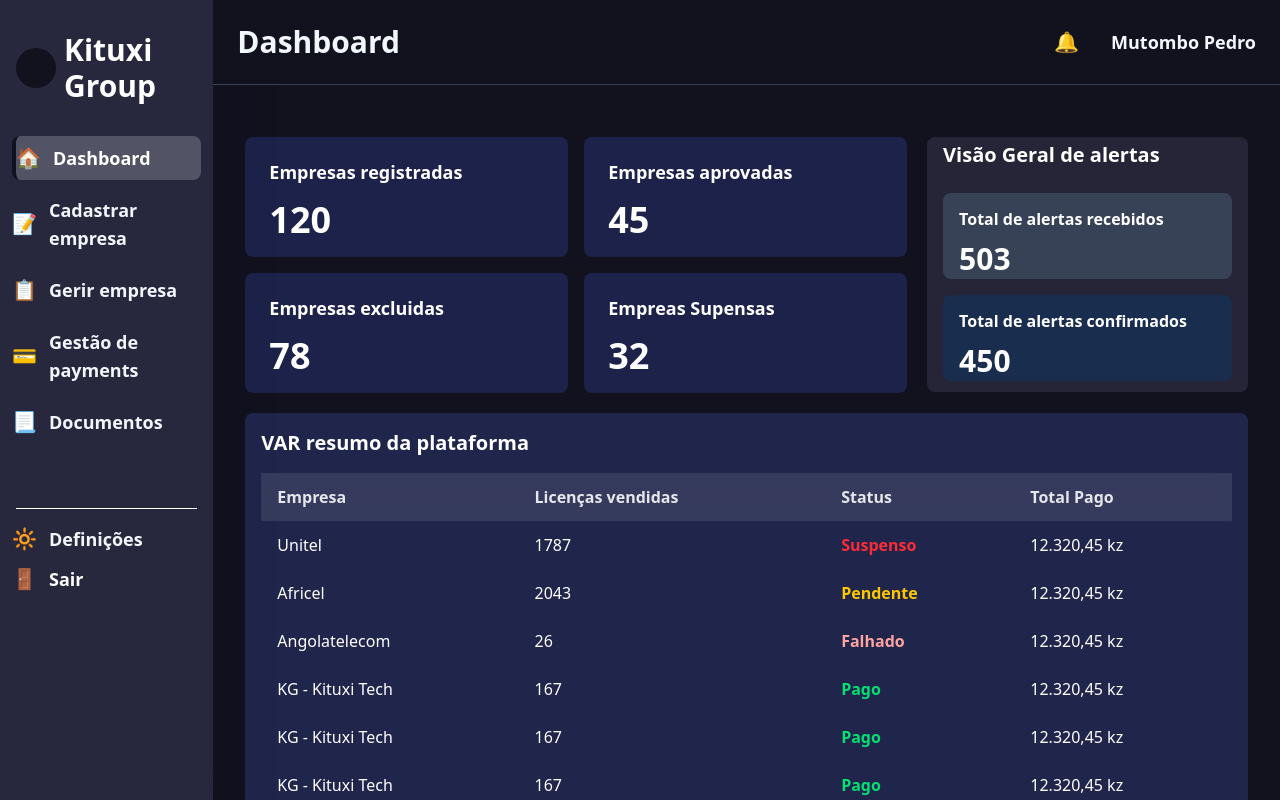
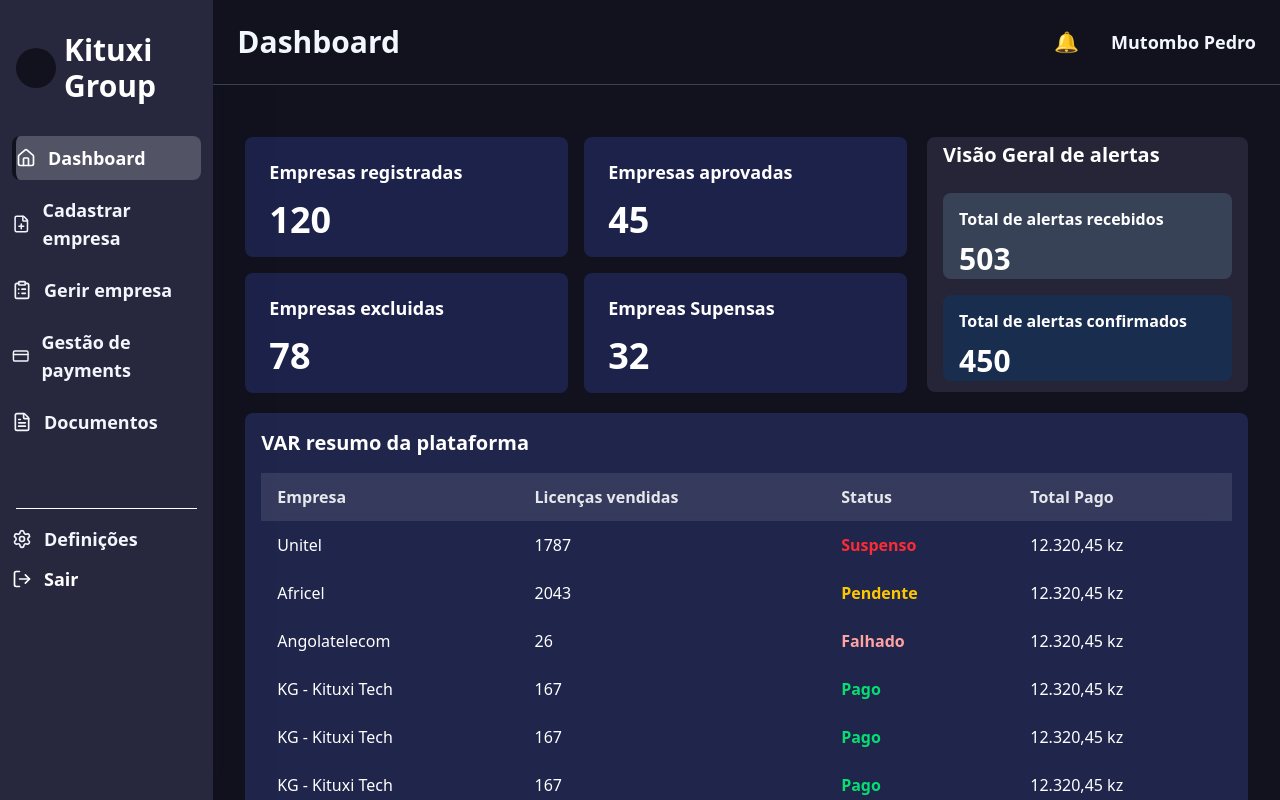
Before and after one commit to mtbpedro17/var, a Next.js app: page /adm/dashboard in a window 1280 px wide. Built offline with nearby package versions, Linux system fonts and the light colour scheme.

Commit message:
Atualizei sidebar e substituí emojis por ícones do Lucide

```diff
--- a/components/sidebar.tsx
+++ b/components/sidebar.tsx
@@ -3,6 +3,18 @@
 import Link from "next/link"
 import { usePathname } from "next/navigation"
 import { useState } from "react"
+
+import {
+    Home,
+    FilePlus,
+    ClipboardList,
+    CreditCard,
+    FileText,
+    Settings,
+    LogOut,
+    Menu,
+    X
+} from "lucide-react"
 
 export default function Sidebar({ children }: { children: React.ReactNode }) {
     const pathname = usePathname()
@@ -11,7 +23,7 @@ export default function Sidebar({ children }: { children: React.ReactNode }) {
     const isActive = (path: string) =>
         pathname === path
             ? "bg-white/20 border-l-4 border-[#12111e] text-white"
-            : "text-[#f1f7fc] tran hover:bg-white/5"
+            : "text-[#f1f7fc] hover:bg-white/5"
 
     const toggleSidebar = () => {
         setIsSidebarOpen(!isSidebarOpen)
@@ -20,6 +32,7 @@ export default function Sidebar({ children }: { children: React.ReactNode }) {
     return (
         <div className="flex flex-col lg:grid lg:grid-cols-12 h-screen w-screen bg-[#12111e]">
 
+            {/* Top bar mobile */}
             <div className="lg:hidden bg-[#27283d] p-4 flex items-center justify-between fixed top-0 left-0 right-0 z-50">
                 <div className="flex items-center gap-2">
                     <div className="py-3 px-3 rounded-full bg-[#12111e]"></div>
@@ -29,11 +42,11 @@ export default function Sidebar({ children }: { children: React.ReactNode }) {
                     onClick={toggleSidebar}
                     className="text-white p-2 rounded-lg hover:bg-white/10 transition-all"
                 >
-                    {isSidebarOpen ? "✕" : "☰"}
+                    {isSidebarOpen ? <X /> : <Menu />}
                 </button>
             </div>
 
-
+            {/* Sidebar */}
             <div className={`
                 ${isSidebarOpen ? 'translate-x-0' : '-translate-x-full'}
                 lg:translate-x-0
@@ -49,29 +62,31 @@ export default function Sidebar({ children }: { children: React.ReactNode }) {
                 z-40 lg:z-auto
             `}>
 
+                {/* Close button mobile */}
                 <div className="lg:hidden flex justify-end p-4 pt-20">
                     <button
                         onClick={toggleSidebar}
                         className="text-white p-2 rounded-lg hover:bg-white/10 transition-all"
                     >
-                        ✕
+                        <X />
                     </button>
                 </div>
 
-
+                {/* Logo desktop */}
                 <div className="hidden lg:flex items-center my-8 mx-4 gap-2">
                     <div className="py-5 px-5 rounded-full bg-[#12111e]"></div>
                     <p className="font-bold text-2xl xl:text-3xl">Kituxi Group</p>
                 </div>
 
+                {/* Links */}
+                <div className="flex-1 px-4 lg:px-0 mt-4 lg:mt-0">
 
-                <div className="flex-1 px-4 lg:px-0 mt-4 lg:mt-0">
                     <Link
                         href="/adm/dashboard"
                         onClick={() => setIsSidebarOpen(false)}
                         className={`flex items-center gap-3 py-4 lg:py-3 xl:py-2 lg:mx-3 rounded-lg text-lg font-semibold mb-2 cursor-pointer transition-all duration-300 ease-in-out ${isActive("/adm/dashboard")}`}
                     >
-                        <span className="text-xl">🏠</span>
+                        <Home className="w-5 h-5" />
                         <p className="text-base lg:text-lg xl:text-lg">Dashboard</p>
                     </Link>
 
@@ -80,7 +95,7 @@ export default function Sidebar({ children }: { children: React.ReactNode }) {
                         onClick={() => setIsSidebarOpen(false)}
                         className={`flex items-center gap-3 py-4 lg:py-3 xl:py-2 lg:mx-3 rounded-lg text-lg font-semibold mb-2 cursor-pointer transition-all duration-300 ease-in-out ${isActive("/adm/cadastrar_empresa")}`}
                     >
-                        <span className="text-xl">📝</span>
+                        <FilePlus className="w-5 h-5" />
                         <p className="text-base lg:text-lg xl:text-lg">Cadastrar empresa</p>
                     </Link>
 
@@ -89,7 +104,7 @@ export default function Sidebar({ children }: { children: React.ReactNode }) {
                         onClick={() => setIsSidebarOpen(false)}
                         className={`flex items-center gap-3 py-4 lg:py-3 xl:py-2 lg:mx-3 rounded-lg text-lg font-semibold mb-2 cursor-pointer transition-all duration-300 ease-in-out ${isActive("/adm/gerir_empresa")}`}
                     >
-                        <span className="text-xl">📋</span>
+                        <ClipboardList className="w-5 h-5" />
                         <p className="text-base lg:text-lg xl:text-lg">Gerir empresa</p>
                     </Link>
 
@@ -98,7 +113,7 @@ export default function Sidebar({ children }: { children: React.ReactNode }) {
                         onClick={() => setIsSidebarOpen(false)}
                         className={`flex items-center gap-3 py-4 lg:py-3 xl:py-2 lg:mx-3 rounded-lg text-lg font-semibold mb-2 cursor-pointer transition-all duration-300 ease-in-out ${isActive("/adm/gerir_payment")}`}
                     >
-                        <span className="text-xl">💳</span>
+                        <CreditCard className="w-5 h-5" />
                         <p className="text-base lg:text-lg xl:text-lg">Gestão de payments</p>
                     </Link>
 
@@ -107,11 +122,11 @@ export default function Sidebar({ children }: { children: React.ReactNode }) {
                         onClick={() => setIsSidebarOpen(false)}
                         className={`flex items-center gap-3 py-4 lg:py-3 xl:py-2 lg:mx-3 rounded-lg text-lg font-semibold mb-2 cursor-pointer transition-all duration-300 ease-in-out ${isActive("/adm/documento")}`}
                     >
-                        <span className="text-xl">📃</span>
+                        <FileText className="w-5 h-5" />
                         <p className="text-base lg:text-lg xl:text-lg">Documentos</p>
                     </Link>
 
-
+                    {/* Divider */}
                     <div className="mt-8 lg:mt-12 xl:mt-16">
                         <hr className="mx-4 mb-4 lg:mb-3" />
 
@@ -120,7 +135,7 @@ export default function Sidebar({ children }: { children: React.ReactNode }) {
                             onClick={() => setIsSidebarOpen(false)}
                             className={`flex items-center gap-3 py-3 lg:py-2 xl:py-1 lg:mx-3 rounded-lg text-lg font-semibold mb-2 lg:mb-1 cursor-pointer transition-all duration-300 ease-in-out ${isActive("/adm/configuracao")}`}
                         >
-                            <span className="text-xl">🔆</span>
+                            <Settings className="w-5 h-5" />
                             <p className="text-base lg:text-lg xl:text-lg">Definições</p>
                         </Link>
 
@@ -129,14 +144,14 @@ export default function Sidebar({ children }: { children: React.ReactNode }) {
                             onClick={() => setIsSidebarOpen(false)}
                             className="flex items-center gap-3 py-3 lg:py-2 xl:py-1 lg:mx-3 rounded-lg text-lg font-semibold cursor-pointer transition-all duration-300 ease-in-out hover:bg-white/5"
                         >
-                            <span className="text-xl">🚪</span>
+                            <LogOut className="w-5 h-5" />
                             <p className="text-base lg:text-lg xl:text-lg">Sair</p>
                         </Link>
                     </div>
                 </div>
             </div>
 
-
+            {/* Overlay mobile */}
             {isSidebarOpen && (
                 <div
                     className="lg:hidden fixed inset-0 bg-black/50 z-30"
@@ -144,7 +159,7 @@ export default function Sidebar({ children }: { children: React.ReactNode }) {
                 />
             )}
 
-            {/* Main Content */}
+            {/* Main */}
             <div className="flex-1 lg:col-span-9 xl:col-span-10 flex flex-col pt-16 lg:pt-0 overflow-auto">
                 {children}
             </div>
```
Also changed, not shown: app/page.tsx (line endings or trailing spaces).
